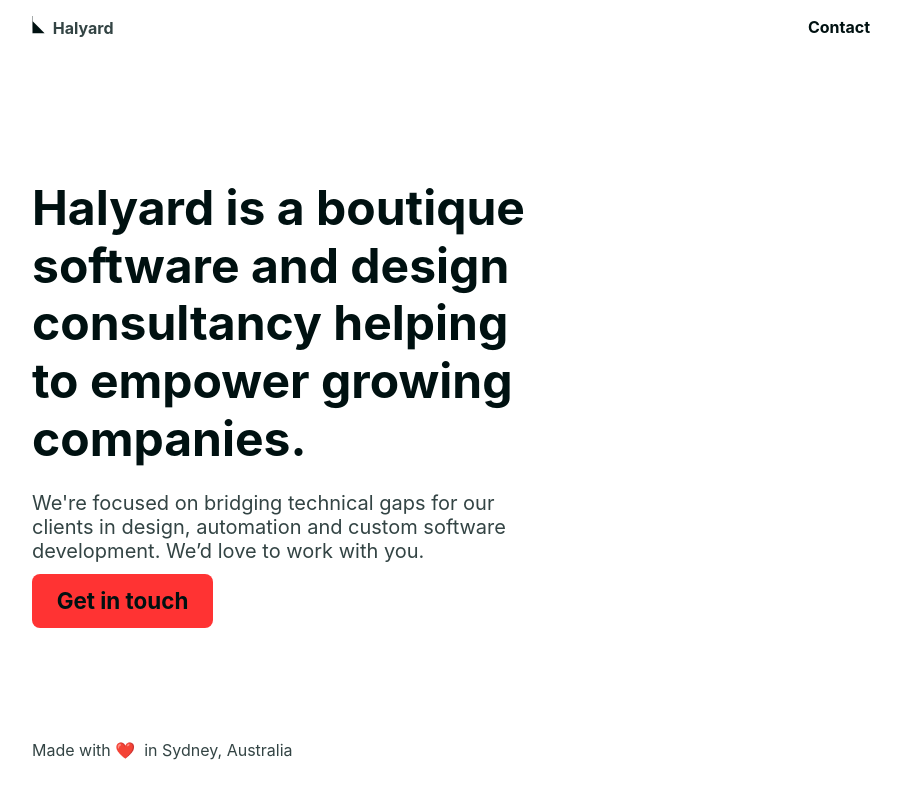
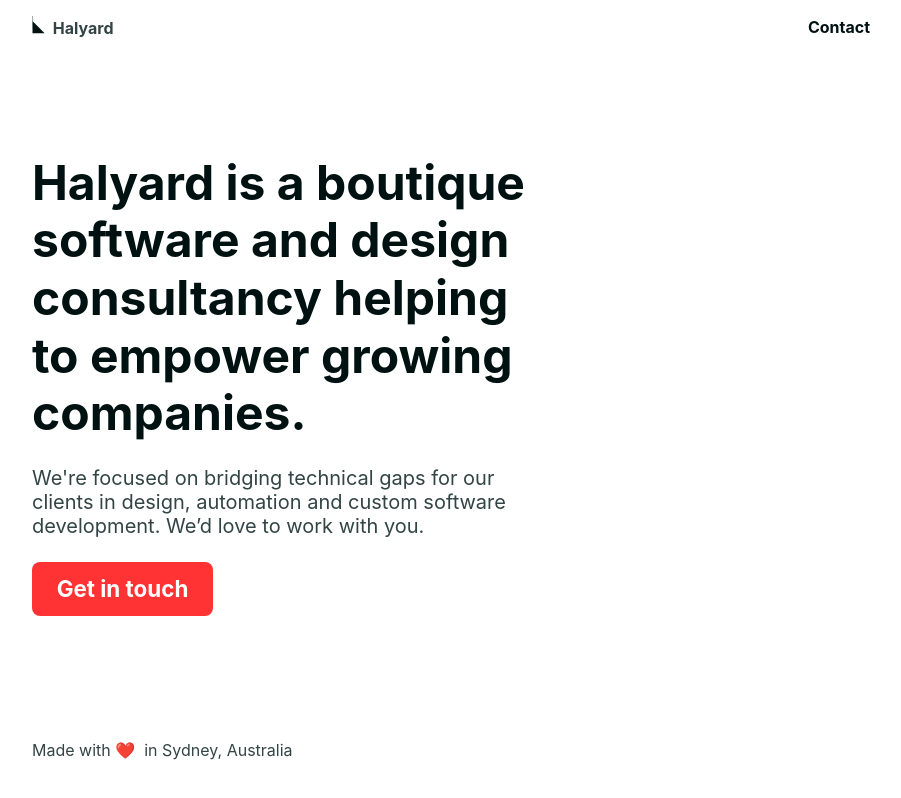
Before and after one commit to DarkPurple141/halyard, a Next.js app: page / in a window 1280 px wide. Shown: the whole page, without its empty margins (189-1090 px from the left). Built offline with nearby package versions, Linux system fonts and the light colour scheme.

Commit message:
chore: slight UI refinement

```diff
--- a/components/button/styles.module.css
+++ b/components/button/styles.module.css
@@ -1,4 +1,5 @@
 .button {
+  display: inline-block;
   font-weight: bold;
   font-size: 1.4rem;
   border: none;
--- a/pages/contact.tsx
+++ b/pages/contact.tsx
@@ -15,8 +15,8 @@
         }}
         className={styles.form}
       >
-        <Textfield name="name" label="Name" />
-        <Textfield name="email" type="email" label="Email" />
+        <Textfield required name="name" label="Name" />
+        <Textfield required name="email" type="email" label="Email" />
         <TextArea name="description" label="Your enquiry" rows={4} />
         <Button type="submit">Submit details</Button>
       </form>
--- a/styles/globals.css
+++ b/styles/globals.css
@@ -11,6 +11,7 @@
   --golden-ratio: 1.65;
   --brand-primary: #f33;
   --brand-primary-dark: #f66;
+  --body-bg: white;
   --primary-text: #011;
   --secondary-text: #344;
   --inverse-text-primary: #f1f1f1;
```
